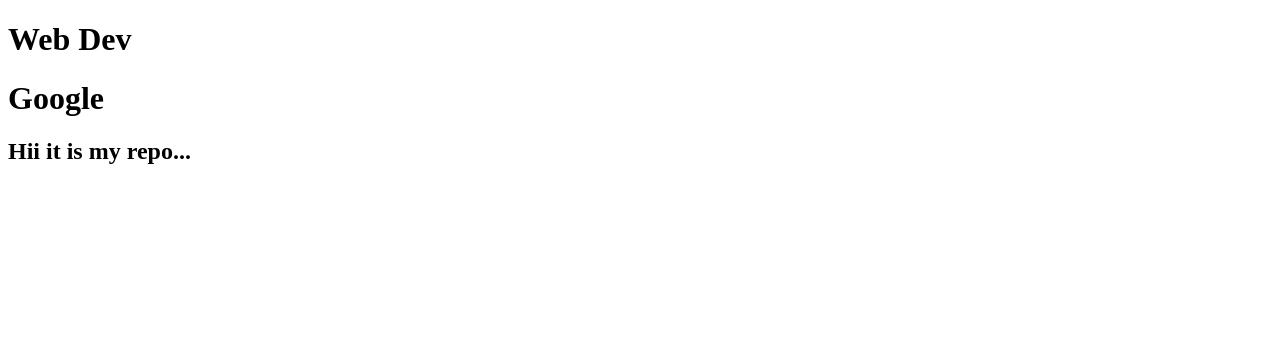
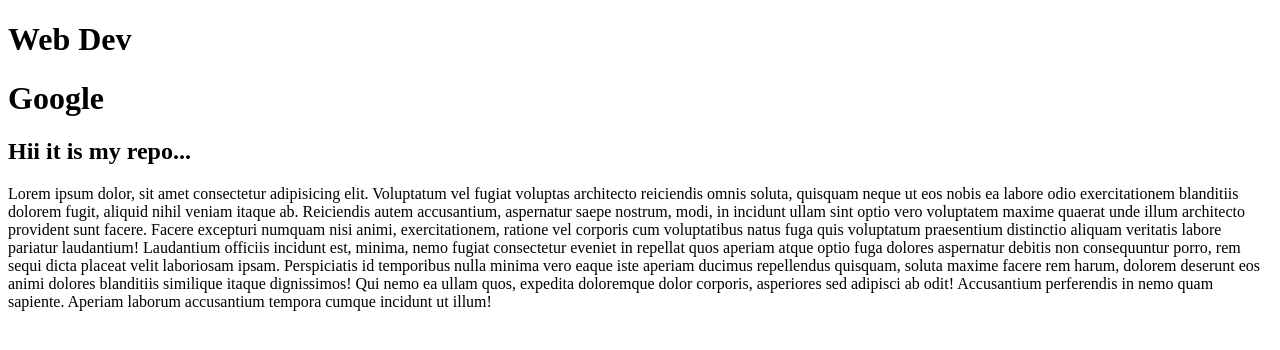
Before and after one commit to shahjad-ai/web-dev, a plain HTML site: page index.html in a window 1280 px wide. Drawn offline with Linux system fonts and the light colour scheme.

Commit message:
Index HTML file committed by Shahzad

```diff
--- a/index.html
+++ b/index.html
@@ -9,5 +9,7 @@
     <h1>Web Dev</h1>
     <h1>Google</h1>
     <h2>Hii it is my repo...</h2>
+    <p>Lorem ipsum dolor, sit amet consectetur adipisicing elit. Voluptatum vel fugiat voluptas architecto reiciendis omnis soluta, quisquam neque ut eos nobis ea labore odio exercitationem blanditiis dolorem fugit, aliquid nihil veniam itaque ab. Reiciendis autem accusantium, aspernatur saepe nostrum, modi, in incidunt ullam sint optio vero voluptatem maxime quaerat unde illum architecto provident sunt facere. Facere excepturi numquam nisi animi, exercitationem, ratione vel corporis cum voluptatibus natus fuga quis voluptatum praesentium distinctio aliquam veritatis labore pariatur laudantium! Laudantium officiis incidunt est, minima, nemo fugiat consectetur eveniet in repellat quos aperiam atque optio fuga dolores aspernatur debitis non consequuntur porro, rem sequi dicta placeat velit laboriosam ipsam. Perspiciatis id temporibus nulla minima vero eaque iste aperiam ducimus repellendus quisquam, soluta maxime facere rem harum, dolorem deserunt eos animi dolores blanditiis similique itaque dignissimos! Qui nemo ea ullam quos, expedita doloremque dolor corporis, asperiores sed adipisci ab odit! Accusantium perferendis in nemo quam sapiente. Aperiam laborum accusantium tempora cumque incidunt ut illum!
+    </p>
 </body>
 </html>
```
